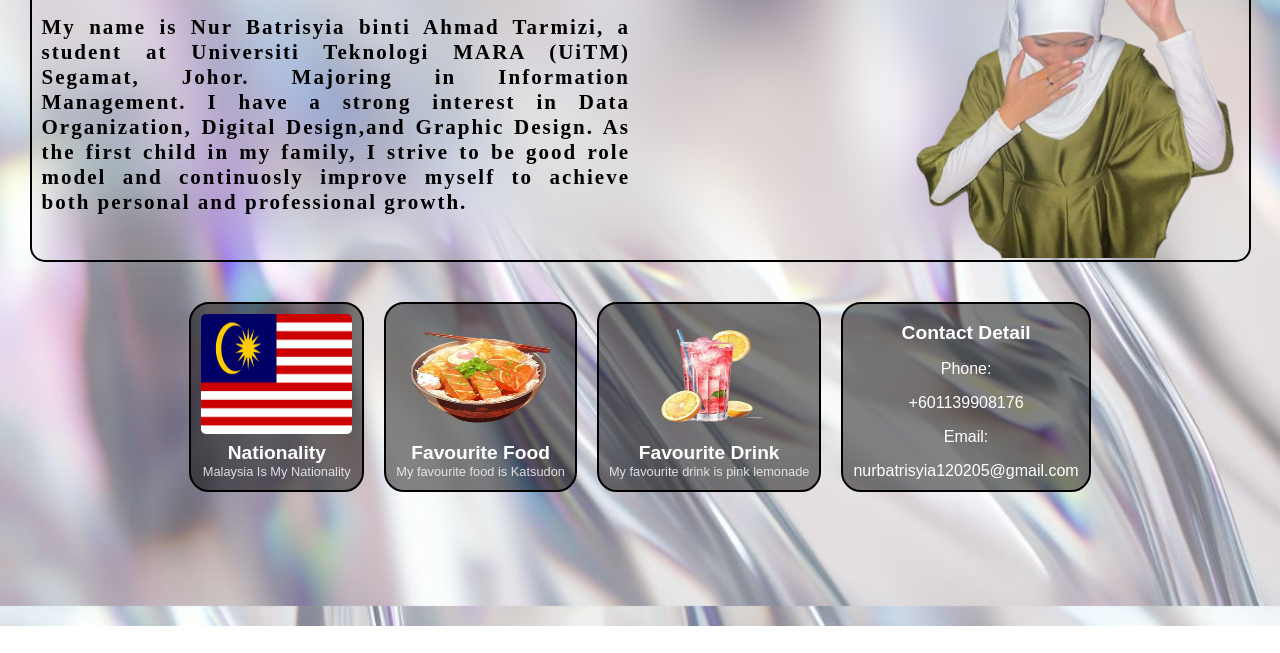
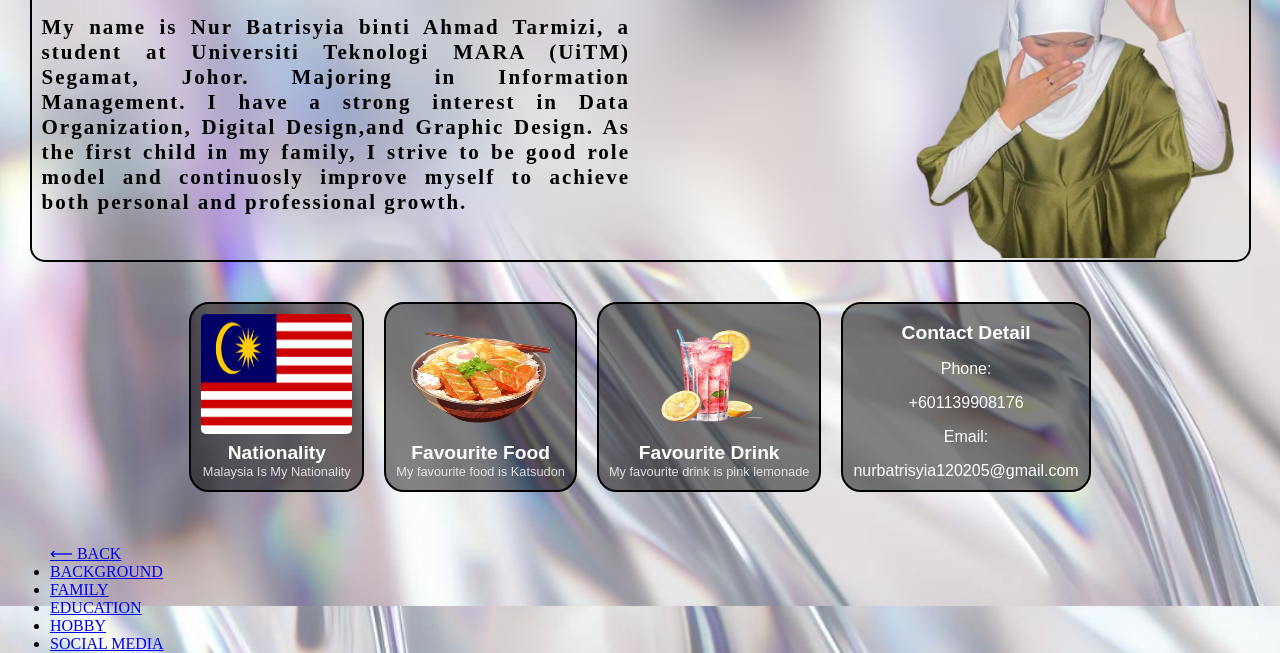
Before and after one commit to himeko-renji/Batrisyia, a plain HTML site: page background.html in a window 1280 px wide. Shown: the part 194-847 px from the top of the page. Before the commit the page ends 820 px from the top, so only its background shows below. Drawn offline with Linux system fonts and the light colour scheme.

Commit message:
Update background.html

```diff
--- a/background.html
+++ b/background.html
@@ -197,7 +197,19 @@ a.one:hover {
 </div>
 <br><br>
 
-
+<div class="footer">
+<nav>
+  <ul>
+<!-- BACK BUTTON -->
+<a href="index.html" class="back-btn">⟵ BACK</a>
+    <li><a href="background.html">BACKGROUND</a></li>
+    <li><a href="family.html">FAMILY</a></li>
+    <li><a href="educational.html">EDUCATION</a></li>
+    <li><a href="hobby.html">HOBBY</a></li>
+    <li><a href="socmed.html">SOCIAL MEDIA</a></li>
+  </ul>
+</nav>
+</div>
 
 
 
@@ -205,4 +217,5 @@ a.one:hover {
 
 
 </body>
+
 </html>
```
